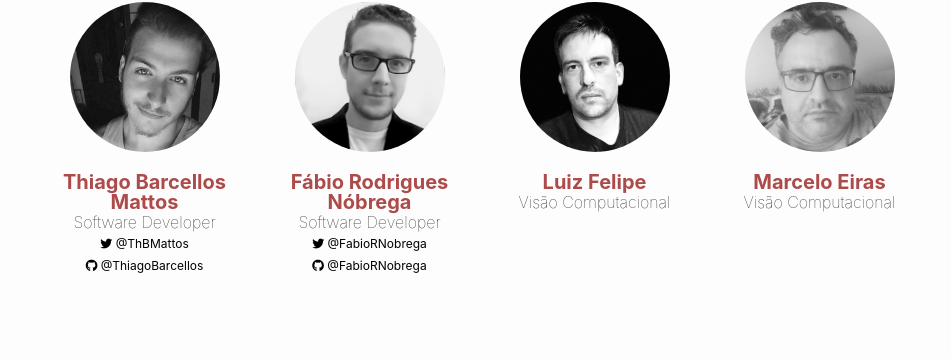
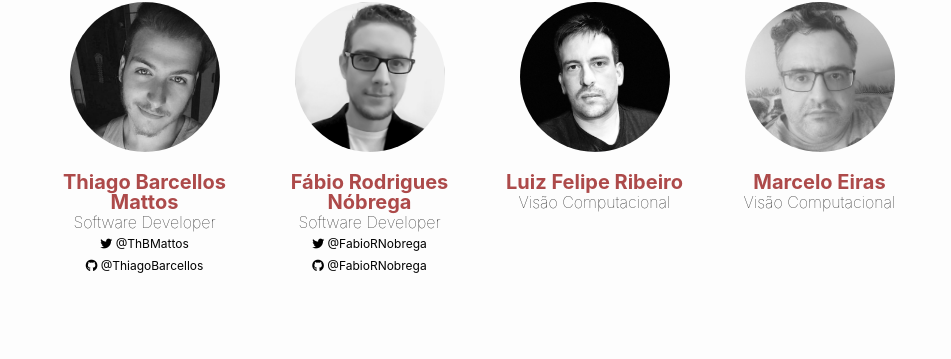
Before and after one commit to MuseuComputacao/museucomputacao.github.io, a Jekyll site: the page built from docs/about.markdown, in a window 1280 px wide and 900 px high, scrolled down 1473 px. Shown: the part 90-449 px from the top of the window, without its empty margins (158-1109 px from the left). Built offline with Jekyll 4.4.1, drawn with Linux system fonts in a browser that asks for light colours; nearby versions of some CDN libraries.

Commit message:
Update about.json

```diff
--- a/docs/_data/about.json
+++ b/docs/_data/about.json
@@ -78,7 +78,7 @@
           "avatar": "fabio-nobrega.jpeg"
         },
         {
-          "name": "Luiz Felipe",
+          "name": "Luiz Felipe Ribeiro",
           "role":"Visão Computacional",
           "avatar": "luiz-felipe.jpeg"
         },
```
